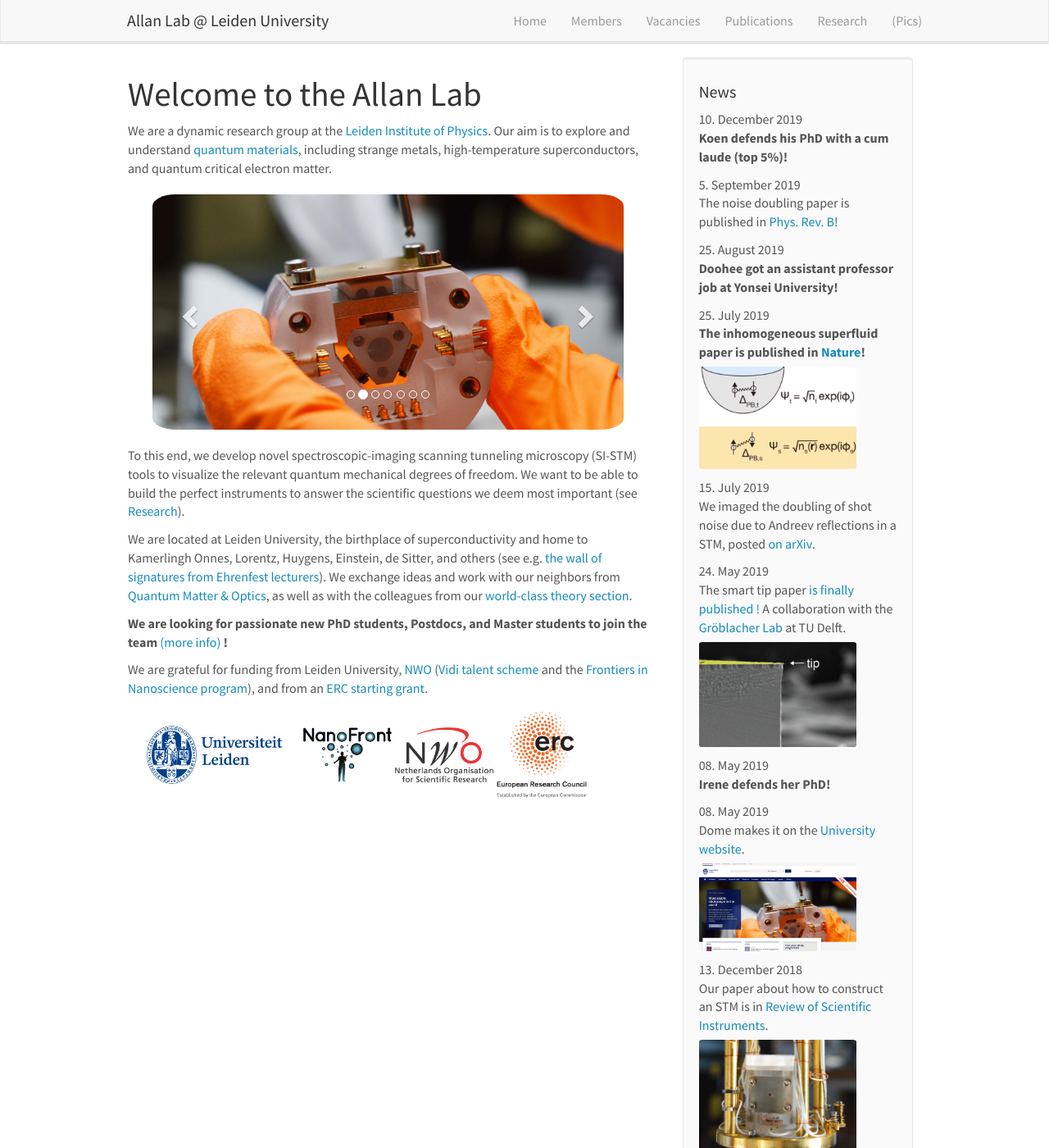
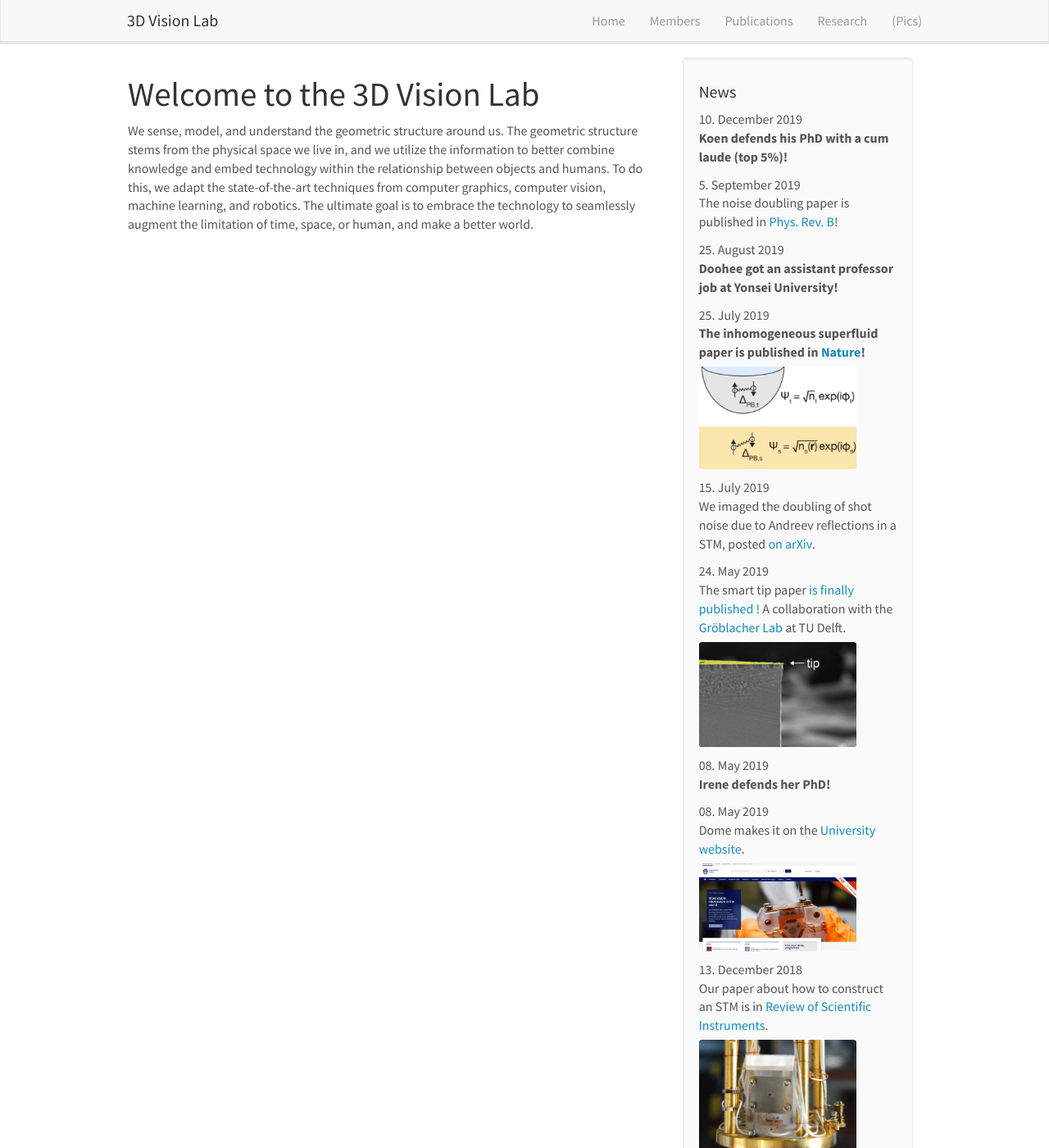
Before and after one commit to 3dvision-snu/3dvision-snu.github.io, a Jekyll site: the page built from _pages/home.md, in a window 1280 px wide and 1400 px high. Shown: the whole window at 82% size. Built offline with Jekyll 4.4.1, drawn with Linux system fonts in a browser that asks for light colours; nearby versions of some CDN libraries; some of the changed text lies outside the part shown.

Commit message:
change home

```diff
--- a/_includes/footer.html
+++ b/_includes/footer.html
@@ -2,29 +2,21 @@
   <div class="panel-footer">
 	<div class="container-fluid">
 	  <div class="row">
-		<div class="col-sm-4">
-
-		  <p>&copy 2016 Allan Lab. Site made with <a href="https://jekyllrb.com">Jekyll</a>;  <a href="{{ site.url }}{{ site.baseurl }}/aboutwebsite.html">copy and  modify it for your own research group.</a></p>
-              <p>We are part of the <a href="https://www.physics.leidenuniv.nl/">Leiden Institute of Physics</a> at <a href="https://www.leidenuniv.nl">Leiden University</a>.</p>
-
-
-		   <p>  </p><p>
-
-
+		<div class="col-sm-5">
+			&copy 2019 3D Vision Lab <br>
+			Site made with <a href="https://jekyllrb.com">Jekyll</a>;
 		</div>
+			<!--
 		<div class="col-sm-4">
 		  Funding:<br />
 		  - <a href="http://www.nwo.nl/en/research-and-results/programmes/Talent+Scheme">Vidi </a> and <a href='https://www.fom.nl/en/news/press-releases/2016/11/18/28634/'>Projectruimte</a> grants from <a href="http://www.nwo.nl">NWO</a> <br />
 		  - <a href="https://www.universiteitleiden.nl/en/research/research-projects/science/frontiers-of-nanoscience-nanofront">Frontier of Nanosciences</a>, a gravity program from <a href="http://www.nwo.nl">NWO</a>
           - <a href='https://www.universiteitleiden.nl/en/news/2017/08/two-erc-grants-for-leiden-physics'>ERC starting grant</a>
 		</div>
-		<div class="col-sm-4">
-		  Contact:<br />
-		  Oort building, Leiden University<br />
-		  Niels Bohrweg 2<br />
-		  2333 CA Leiden<br />
-		  Netherlands <br />
-            (<a href="https://goo.gl/maps/H2RjutkyoUH2">Maps</a>, <a href="http://www.physics.leidenuniv.nl/travel-directions">Directions</a>)
+		-->
+		<div class="col-sm-5">
+		  Contact: Building 301, 904, Seoul National University <br>
+			1, Gwanak-ro, Gwanak-gu, Seoul, Republic of Korea <br>
 		</div>
 	  </div>
 	</div>
--- a/_includes/header.html
+++ b/_includes/header.html
@@ -8,13 +8,12 @@
 		<span class="icon-bar"></span>
 	  </button>
 
-    <a class="navbar-brand" href="{{ site.url }}{{ site.baseurl }}/">Allan Lab @ Leiden University</a>
+    <a class="navbar-brand" href="{{ site.url }}{{ site.baseurl }}/">3D Vision Lab</a>
 	</div>
 	<div class="collapse navbar-collapse" id="navbar-collapse-1">
 	  <ul class="nav navbar-nav navbar-right">
 		<li><a href="{{ site.url }}{{ site.baseurl }}/">Home</a></li>
 		<li><a href="{{ site.url }}{{ site.baseurl }}/members">Members</a></li>
-		<li><a href="{{ site.url }}{{ site.baseurl }}/vacancies">Vacancies</a></li>
 		<li><a href="{{ site.url }}{{ site.baseurl }}/publications">Publications</a></li>
 		<li><a href="{{ site.url }}{{ site.baseurl }}/research">Research</a></li>
 		<li><a href="{{ site.url }}{{ site.baseurl }}/pictures">(Pics)</a></li>
--- a/_layouts/homelay.html
+++ b/_layouts/homelay.html
@@ -3,7 +3,7 @@ layout: default
 ---
 
   <div id="homeid" class="col-sm-8">
-        <h1>Welcome to the Allan Lab</h1>
+        <h1>Welcome to the 3D Vision Lab</h1>
 
 	{{ content }}
   </div>
--- a/_pages/home.md
+++ b/_pages/home.md
@@ -1,16 +1,18 @@
 ---
-title: "Allan Lab - Home"
+title: "3D Vison Lab - Home"
 layout: homelay
-excerpt: "Allan Lab at Leiden University."
+excerpt: "3D Vision Lab at Seoul National University."
 sitemap: false
 permalink: /
 ---
+We sense, model, and understand the geometric structure around us.
+The geometric structure stems from the physical space we live in, and we utilize the information to better combine knowledge and embed technology within the relationship between objects and humans.
+To do this, we adapt the state-of-the-art techniques from computer graphics, computer vision, machine learning, and robotics.
+The ultimate goal is to embrace the technology to seamlessly augment the limitation of time, space, or human, and make a better world.
 
-We are a dynamic research group at the [Leiden Institute of Physics](http://www.physics.leidenuniv.nl). Our aim is to explore and understand [quantum materials](http://condensedconcepts.blogspot.nl/2013/05/what-is-quantum-matter.html), including strange metals, high-temperature superconductors, and quantum critical electron matter.
-
-
+<!--
+Commented!!
 <div markdown="0" id="carousel" class="carousel slide" data-ride="carousel" data-interval="5000" data-pause="hover" >
-    <!-- Menu -->
     <ol class="carousel-indicators">
         <li data-target="#carousel" data-slide-to="0" class="active"></li>
         <li data-target="#carousel" data-slide-to="1"></li>
@@ -21,7 +23,6 @@ We are a dynamic research group at the [Leiden Institute of Physics](http://www.
         <li data-target="#carousel" data-slide-to="6"></li>
     </ol>
 
-    <!-- Items -->
     <div class="carousel-inner" markdown="0">
 
         <div class="item active">
@@ -74,3 +75,4 @@ We are grateful for funding from Leiden University, [NWO](www.nwo.nl) ([Vidi tal
   <img src="{{ site.url }}{{ site.baseurl }}/images/logopic/Logo_NWO.jpg" style="width: 120px">
   <img src="{{ site.url }}{{ site.baseurl }}/images/logopic/Logo_ERC.jpg" style="width: 110px">
 </figure>
+-->
```
